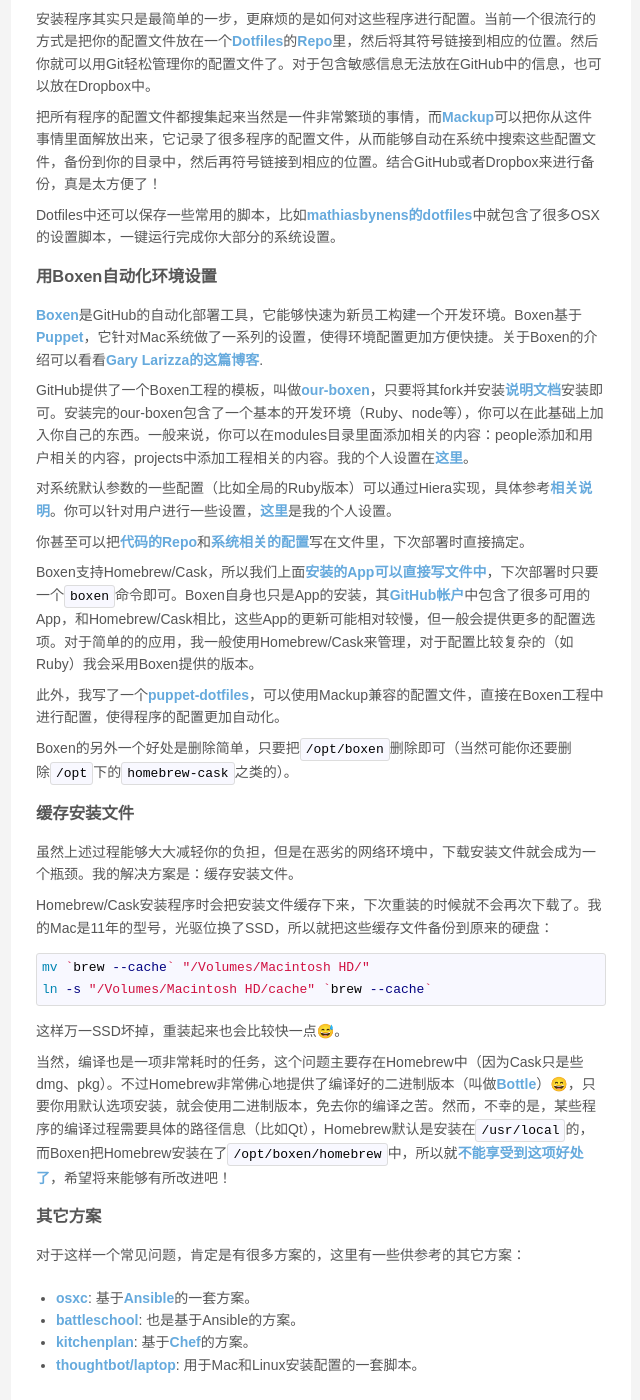
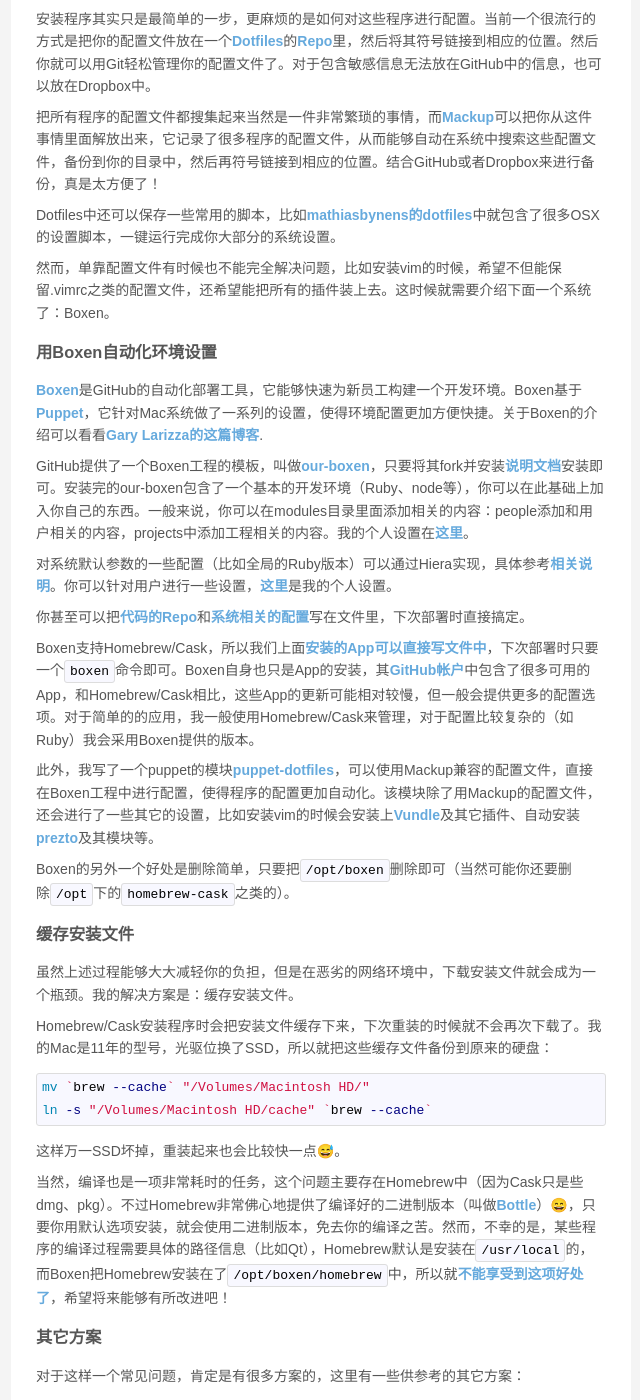
Before and after one commit to hanjianwei/hanjianwei.github.io, a Jekyll site: the page built from _posts/2014-07-15-1-click-building-your-mac-environment.md, in a window 1280 px wide and 1400 px high, scrolled down 852 px. Shown: the whole window, without its empty margins (319-959 px from the left). Built offline with Jekyll 4.4.1, drawn with Linux system fonts in a browser that asks for light colours; emoji names are drawn with the system emoji font; Markdown is read by kramdown in place of the engine named in the settings.

Commit message:
Update information for puppet-dotfiles

```diff
--- a/_posts/2014-07-15-1-click-building-your-mac-environment.md
+++ b/_posts/2014-07-15-1-click-building-your-mac-environment.md
@@ -34,6 +34,8 @@
 
 Dotfiles中还可以保存一些常用的脚本，比如[mathiasbynens的dotfiles](https://github.com/mathiasbynens/dotfiles/blob/master/.osx)中就包含了很多OSX的设置脚本，一键运行完成你大部分的系统设置。
 
+然而，单靠配置文件有时候也不能完全解决问题，比如安装vim的时候，希望不但能保留.vimrc之类的配置文件，还希望能把所有的插件装上去。这时候就需要介绍下面一个系统了：Boxen。
+
 ### 用Boxen自动化环境设置
 
 [Boxen](https://boxen.github.com)是GitHub的自动化部署工具，它能够快速为新员工构建一个开发环境。Boxen基于[Puppet](https://puppetlabs.com)，它针对Mac系统做了一系列的设置，使得环境配置更加方便快捷。关于Boxen的介绍可以看看[Gary Larizza的这篇博客](http://garylarizza.com/blog/2013/02/15/puppet-plus-github-equals-laptop-love/).
@@ -46,7 +48,7 @@
 
 Boxen支持Homebrew/Cask，所以我们上面[安装的App可以直接写文件中](https://github.com/hanjianwei/my-boxen/blob/master/modules/people/manifests/hanjianwei/applications.pp)，下次部署时只要一个`boxen`命令即可。Boxen自身也只是App的安装，其[GitHub帐户](https://github.com/boxen)中包含了很多可用的App，和Homebrew/Cask相比，这些App的更新可能相对较慢，但一般会提供更多的配置选项。对于简单的的应用，我一般使用Homebrew/Cask来管理，对于配置比较复杂的（如Ruby）我会采用Boxen提供的版本。
 
-此外，我写了一个[puppet-dotfiles](https://github.com/hanjianwei/puppet-dotfiles)，可以使用Mackup兼容的配置文件，直接在Boxen工程中进行配置，使得程序的配置更加自动化。
+此外，我写了一个puppet的模块[puppet-dotfiles](https://github.com/hanjianwei/puppet-dotfiles)，可以使用Mackup兼容的配置文件，直接在Boxen工程中进行配置，使得程序的配置更加自动化。该模块除了用Mackup的配置文件，还会进行了一些其它的设置，比如安装vim的时候会安装上[Vundle](https://github.com/gmarik/Vundle.vim)及其它插件、自动安装[prezto](https://github.com/sorin-ionescu/prezto)及其模块等。
 
 Boxen的另外一个好处是删除简单，只要把`/opt/boxen`删除即可（当然可能你还要删除`/opt`下的`homebrew-cask`之类的）。
 
```
